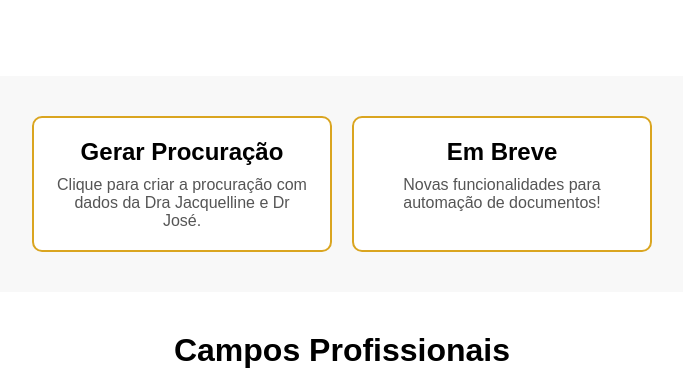
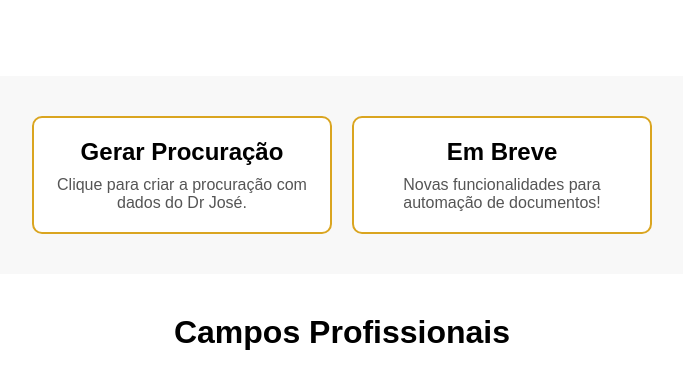
Before and after one commit to impactaiabusiness/AIDocGen, a Flask app: page /home in a window 1280 px wide. Shown: the part 286-658 px from the top of the page, without its empty margins (298-981 px from the left). Run offline with Flask 3, Linux system fonts and the light colour scheme; a user stored in the database is signed in.

Commit message:
Update home.html

```diff
--- a/templates/home.html
+++ b/templates/home.html
@@ -346,7 +346,7 @@
   <div class="container">
     <a href="{{ url_for('main.procuracao') }}" class="card">
       <h3>Gerar Procuração</h3>
-      <p>Clique para criar a procuração com dados da Dra Jacquelline e Dr José.</p>
+      <p>Clique para criar a procuração com dados do Dr José.</p>
     </a>
     <div class="card">
       <h3>Em Breve</h3>
```
